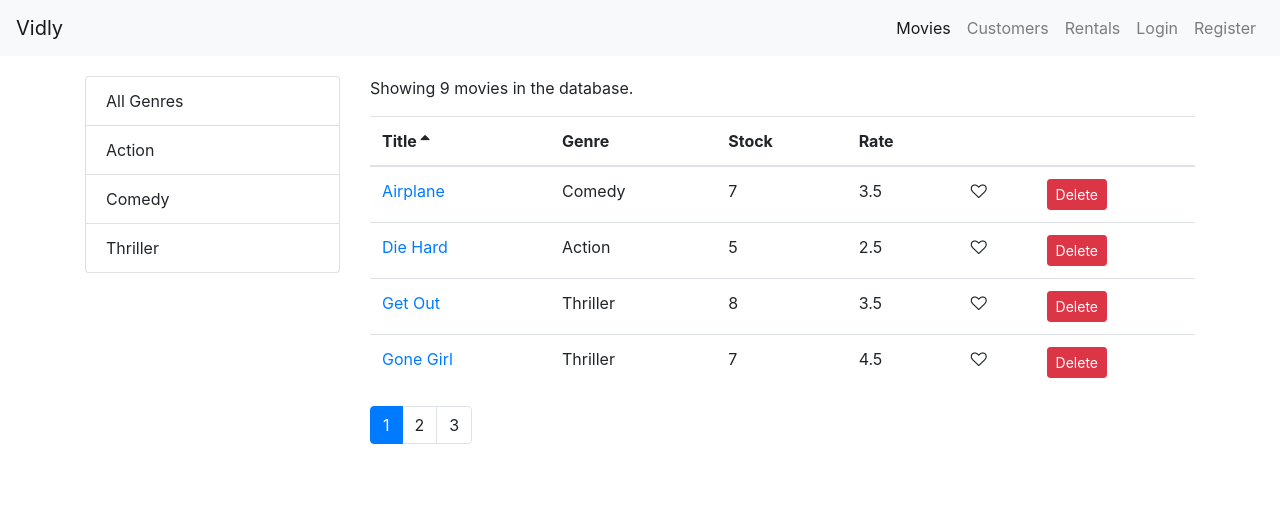
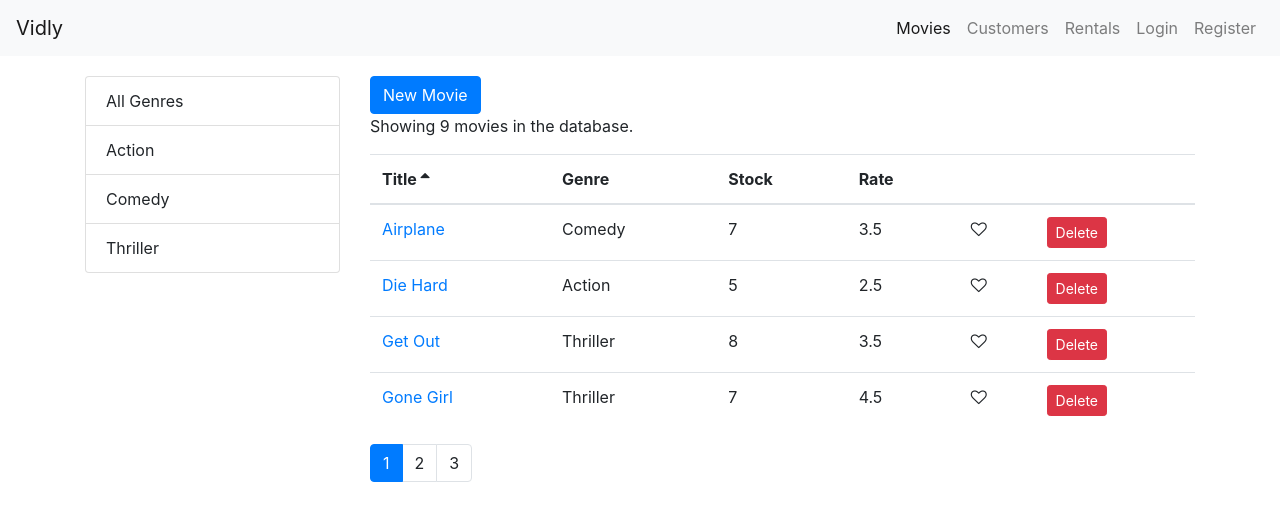
Before and after one commit to nytaoxu/vidly-routes, a React (Create React App) app: page /movies in a window 1280 px wide. Shown: the top 520 px of the page. Built offline with nearby package versions, Linux system fonts and the light colour scheme.

Commit message:
2:52pm 03/26/2019

```diff
--- a/src/components/movies.jsx
+++ b/src/components/movies.jsx
@@ -5,6 +5,7 @@
 import { getMovies } from "../services/fakeMovieService";
 import { getGenres } from "../services/fakeGenreService";
 import { paginate } from "../utils/paginate";
+import { Link } from "react-router-dom";
 import _ from "lodash";
 
 class Movies extends Component {
@@ -72,11 +73,11 @@
     const { length: count } = this.state.movies;
     const { pageSize, currentPage, sortColumn } = this.state;
 
-    if (count === 0) return <p>There are no movies in the database.</p>;
-
     const { totalCount, data: movies } = this.getPagedData();
 
-    return (
+    return count === 0 ? (
+      <p>There are no movies in the database.</p>
+    ) : (
       <div className="row">
         <div className="col-3">
           <ListGroup
@@ -86,6 +87,9 @@
           />
         </div>
         <div className="col">
+          <Link to="/movies/new" className="btn btn-primary">
+            New Movie
+          </Link>
           <p>Showing {totalCount} movies in the database.</p>
           <MoviesTable
             movies={movies}
```
